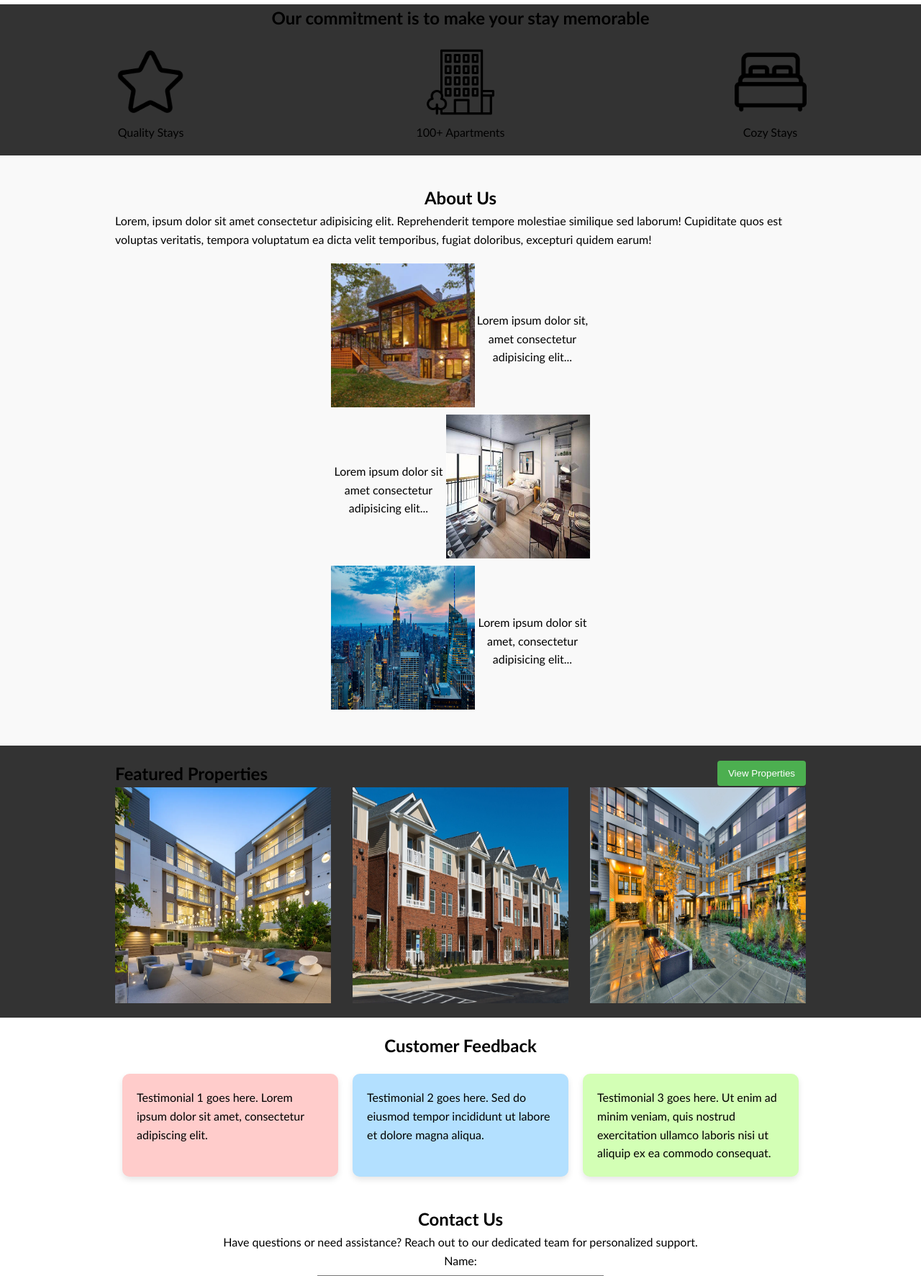
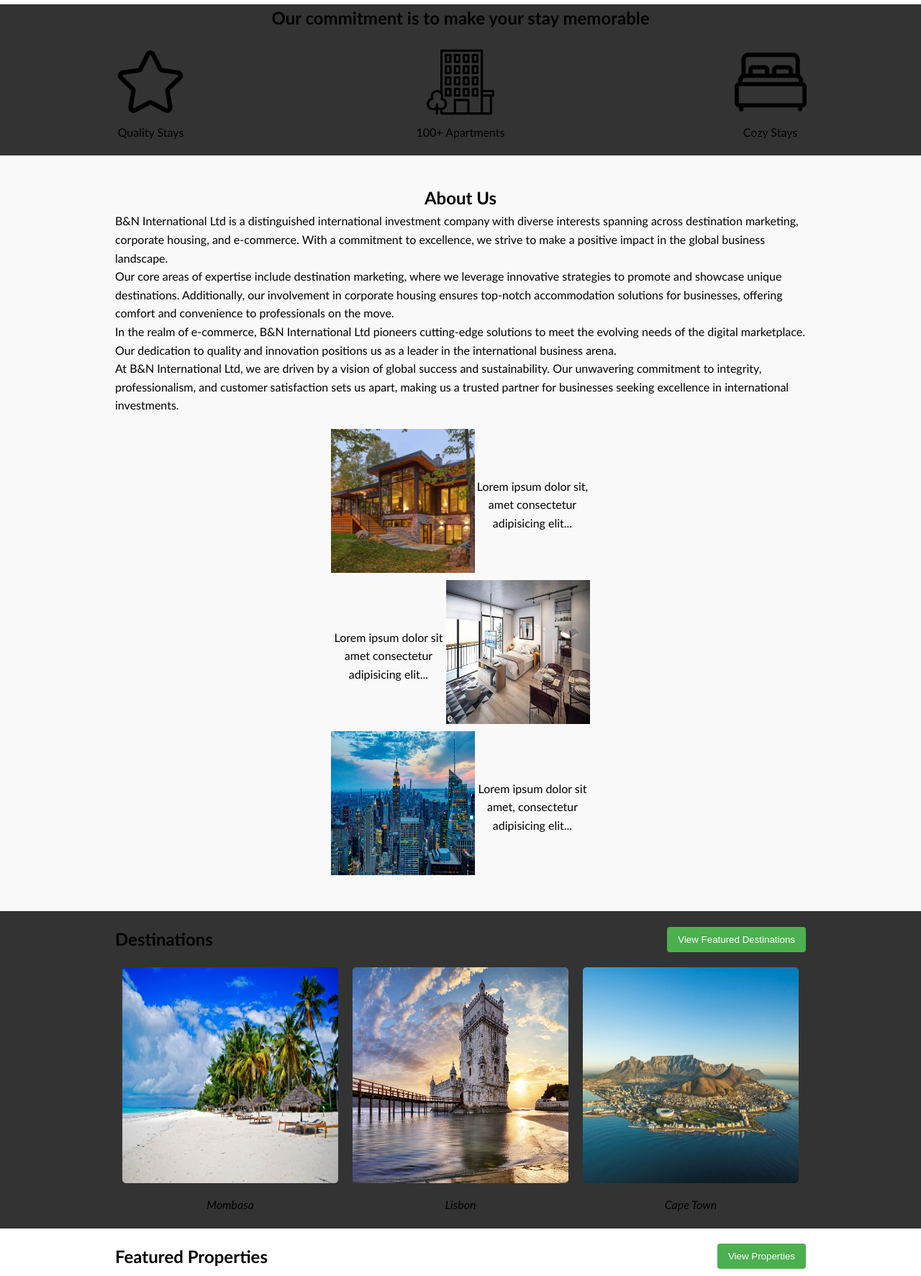
Before and after one commit to SydneyWamalwa/suitesglobal, a Flask app: page / in a window 1280 px wide. Shown: the part 960-2733 px from the top of the page at 72% size. Run offline with Flask 3, Linux system fonts and the light colour scheme; a user stored in the database is signed in.

Commit message:
early morning

```diff
--- a/app.py
+++ b/app.py
@@ -1,29 +1,48 @@
-from flask import Flask, render_template, request, redirect, session
+from flask import Flask, render_template, request, redirect, session, jsonify
 import sqlite3
 
 app = Flask(__name__)
 app.secret_key = 'your_secret_key'  # Change this to a secure secret key
 
-try:
-    # Create the users table if it doesn't exist
-    with sqlite3.connect('users.db') as connection:
-        cursor = connection.cursor()
-        cursor.execute('''
-            CREATE TABLE IF NOT EXISTS users (
-                id INTEGER PRIMARY KEY AUTOINCREMENT,
-                name TEXT NOT NULL,
-                email TEXT UNIQUE NOT NULL,
-                password TEXT NOT NULL
-            )
-        ''')
-        connection.commit()
-except Exception as e:
-    print(f"Error connecting to the database: {e}")
+# Create the users table if it doesn't exist
+with sqlite3.connect('users.db') as connection:
+    cursor = connection.cursor()
+    cursor.execute('''
+        CREATE TABLE IF NOT EXISTS users (
+            id INTEGER PRIMARY KEY AUTOINCREMENT,
+            name TEXT NOT NULL,
+            email TEXT UNIQUE NOT NULL,
+            password TEXT NOT NULL
+        )
+    ''')
+    connection.commit()
+
+# Sample SQLite schema for properties and bookings
+with sqlite3.connect('users.db') as connection:
+    cursor = connection.cursor()
+    cursor.execute('''
+        CREATE TABLE IF NOT EXISTS properties (
+            id INTEGER PRIMARY KEY,
+            name TEXT NOT NULL,
+            image BLOB NOT NULL,
+            thumbnail BLOB NOT Null
+        )
+    ''')
+
+    cursor.execute('''
+        CREATE TABLE IF NOT EXISTS bookings (
+            id INTEGER PRIMARY KEY,
+            property_id INTEGER,
+            check_in DATE NOT NULL,
+            check_out DATE NOT NULL,
+            guests INTEGER NOT NULL,
+            FOREIGN KEY (property_id) REFERENCES properties (id)
+        )
+    ''')
 
 # Define routes
 @app.route('/')
 def home():
-    # Get the user's name from the session
     user_name = session.get('name', 'Guest')
     return render_template('index.html', user_name=user_name)
 
@@ -39,15 +58,11 @@ def login():
             user = cursor.fetchone()
 
         if user:
-            # If the user exists, store user information in the session
             session['user_id'] = user[0]
             session['user_name'] = user[1]
-
-            # Redirect to the index page with a welcome message
             return redirect('/')
 
         else:
-            # If login fails, you can display an error message or redirect to the login page
             return render_template('login.html', error='Invalid credentials')
 
     return render_template('login.html')
@@ -55,35 +70,29 @@ def login():
 @app.route('/Signup', methods=['GET', 'POST'])
 def signup():
     if request.method == 'POST':
-        # Process the form data here (save to database, perform validation, etc.)
         name = request.form.get('name')
         email = request.form.get('email')
         password = request.form.get('password')
 
         try:
-            # Insert the user into the users table
             with sqlite3.connect('users.db') as connection:
                 cursor = connection.cursor()
                 cursor.execute("INSERT INTO users (name, email, password) VALUES (?, ?, ?)", (name, email, password))
                 connection.commit()
 
-            # Store the user's name in the session
             session['name'] = name
-            session['email']= email
-            session['password']= password
+            session['email'] = email
+            session['password'] = password
 
-            # Redirect to the index page with the user's name as a parameter
             return redirect('/Success')
 
         except sqlite3.IntegrityError:
-            # Handle the case where the email is not unique (already exists in the database)
             return render_template('signup.html', error='Email already exists. Please use a different email.')
 
     return render_template('signup.html')
 
 @app.route('/Success')
 def success():
-    # Get the user's name from the session
     user_name = session.get('name', 'Guest')
     return render_template('success.html', user_name=user_name)
 
@@ -91,5 +100,40 @@ def success():
 def properties():
     return render_template('properties.html')
 
+@app.route('/list_property', methods=['GET', 'POST'])
+def list_property():
+    if request.method == 'POST':
+        # Process the form data here (save to database, perform validation, etc.)
+        property_name = request.form.get('property_name')
+        property_description = request.form.get('property_description')
+
+        # Save property image
+        property_image = request.files['property_image']
+        property_image_path = os.path.join('static/images/properties', property_image.filename)
+        property_image.save(property_image_path)
+
+        # Save thumbnail image
+        thumbnail_image = request.files['thumbnail_image']
+        thumbnail_image_path = os.path.join('static/images/thumbnails', thumbnail_image.filename)
+        thumbnail_image.save(thumbnail_image_path)
+
+        try:
+            # Insert the property into the properties table
+            with sqlite3.connect('your_database.db') as connection:
+                cursor = connection.cursor()
+                cursor.execute("INSERT INTO properties (name, description, image, thumbnail) VALUES (?, ?, ?, ?)",
+                               (property_name, property_description, property_image_path, thumbnail_image_path))
+                connection.commit()
+
+            # Return a response to the client
+            return jsonify({'status': 'success', 'message': 'Property listed successfully'})
+
+        except Exception as e:
+            # Handle exceptions (e.g., database errors)
+            return jsonify({'status': 'error', 'message': str(e)})
+
+    return render_template('list_property.html')
+
+
 if __name__ == '__main__':
     app.run(debug=True)
--- a/static/styles.css
+++ b/static/styles.css
@@ -122,6 +122,7 @@ body, h1, h2, p, ul, li, form {
     align-items: center;
 }
 
+
 .about-section {
     background-color: #f9f9f9;
     padding: 20px 0;
@@ -165,10 +166,39 @@ body, h1, h2, p, ul, li, form {
     text-align: center;
 }
 .what-we-do-section{
-    background-color: #333;
+    background-color: white;
 }
 .what-we-do-section h2{
     text-align: start;
+}
+.Destination {
+  text-align: center;
+  background-color: #333;
+}
+
+.image-container {
+  display: flex;
+  justify-content: space-around;
+  margin-top: 20px;
+}
+
+.image-container figure {
+  text-align: center;
+  margin: 0 10px;
+}
+
+.image-container img {
+  width: 300px;
+  height: 300px;
+  border-radius: 5px;
+  margin-bottom: 10px;
+}
+
+.image-container figcaption {
+  font-style: italic;
+}
+.image-container img:hover::after {
+  display: block;
 }
 .header-container {
     display: flex;
--- a/templates/index.html
+++ b/templates/index.html
@@ -17,6 +17,7 @@
         <li><a href="#about">About Us</a></li>
         <li><a href="#what-we-do">What We Do</a></li>
         <li><a href="#contact">Contact Us</a></li>
+        <li><a href="property_listing.html">List Property</a></li>
         <li><button type="button" id="button" onclick="window.location.href='/Login';">Log In</button></li>
         <li><button type="button" id="button1" onclick="window.location.href='/Signup';">Sign Up</button></li>
     </ul>
@@ -31,8 +32,8 @@
   <header class="header" id="Home">
     <img src="/static/images/housing.jpg" alt="Suits Global Header Image">
     <div class="header-content">
-      <h1>Welcome to Suites Global</h1>
-      <p>Your Destination for Premium Suits and Tailored Elegance</p>
+      <h1>Welcome to B&N International Ltd.</h1>
+      <p>Your Destination for Premium Corporate Housing,Destination Marketing and E-commerce</p>
     </div>
   </header>
 
@@ -61,8 +62,18 @@
   <section id="about" class="about-section">
     <div class="container">
         <h2>About Us</h2>
-        <p>Lorem, ipsum dolor sit amet consectetur adipisicing elit. Reprehenderit tempore molestiae similique sed laborum! Cupiditate quos est voluptas veritatis, tempora voluptatum ea dicta velit temporibus, fugiat doloribus, excepturi quidem earum!</p>
-        <div class="image-text-container">
+        <p>
+          B&N International Ltd is a distinguished international investment company with diverse interests spanning across destination marketing, corporate housing, and e-commerce. With a commitment to excellence, we strive to make a positive impact in the global business landscape.
+      </p>
+      <p>
+          Our core areas of expertise include destination marketing, where we leverage innovative strategies to promote and showcase unique destinations. Additionally, our involvement in corporate housing ensures top-notch accommodation solutions for businesses, offering comfort and convenience to professionals on the move.
+      </p>
+      <p>
+          In the realm of e-commerce, B&N International Ltd pioneers cutting-edge solutions to meet the evolving needs of the digital marketplace. Our dedication to quality and innovation positions us as a leader in the international business arena.
+      </p>
+      <p>
+          At B&N International Ltd, we are driven by a vision of global success and sustainability. Our unwavering commitment to integrity, professionalism, and customer satisfaction sets us apart, making us a trusted partner for businesses seeking excellence in international investments.
+      </p>        <div class="image-text-container">
             <div class="image-text">
                 <img src="/static/images/hse.jpeg" alt="About Us Image" width="100" height="100">
                 <p>Lorem ipsum dolor sit, amet consectetur adipisicing elit...</p>
@@ -77,6 +88,31 @@
             </div>
         </div>
     </div>
+</section>
+
+<!-- Destinations Section-->
+
+<section id="Destination" class="Destination">
+  <div class="container">
+      <div class="header-container">
+          <h2>Destinations</h2>
+          <button type="button" id="button" onclick="window.location.href='/Destinations';">View Featured Destinations</button>
+      </div>
+      <div class="image-container">
+          <figure>
+              <img src="/static/images/Mombasa.jpeg" alt="Mombasa Image">
+              <figcaption>Mombasa</figcaption>
+          </figure>
+          <figure>
+              <img src="/static/images/Lisbon.webp" alt="Lisbon Image">
+              <figcaption>Lisbon</figcaption>
+          </figure>
+          <figure>
+              <img src="/static/images/CapeTown.jpeg" alt="CapeTown Image">
+              <figcaption>Cape Town</figcaption>
+          </figure>
+      </div>
+  </div>
 </section>
 
 
```
Also changed, not shown: templates/Destinations.html (added, +62 -0 lines), templates/property_listing.html (added, +28 -0 lines), static/images/CapeTown.jpeg (added), static/images/Lisbon.webp (added), static/images/Mombasa.jpeg (added), users.db.
